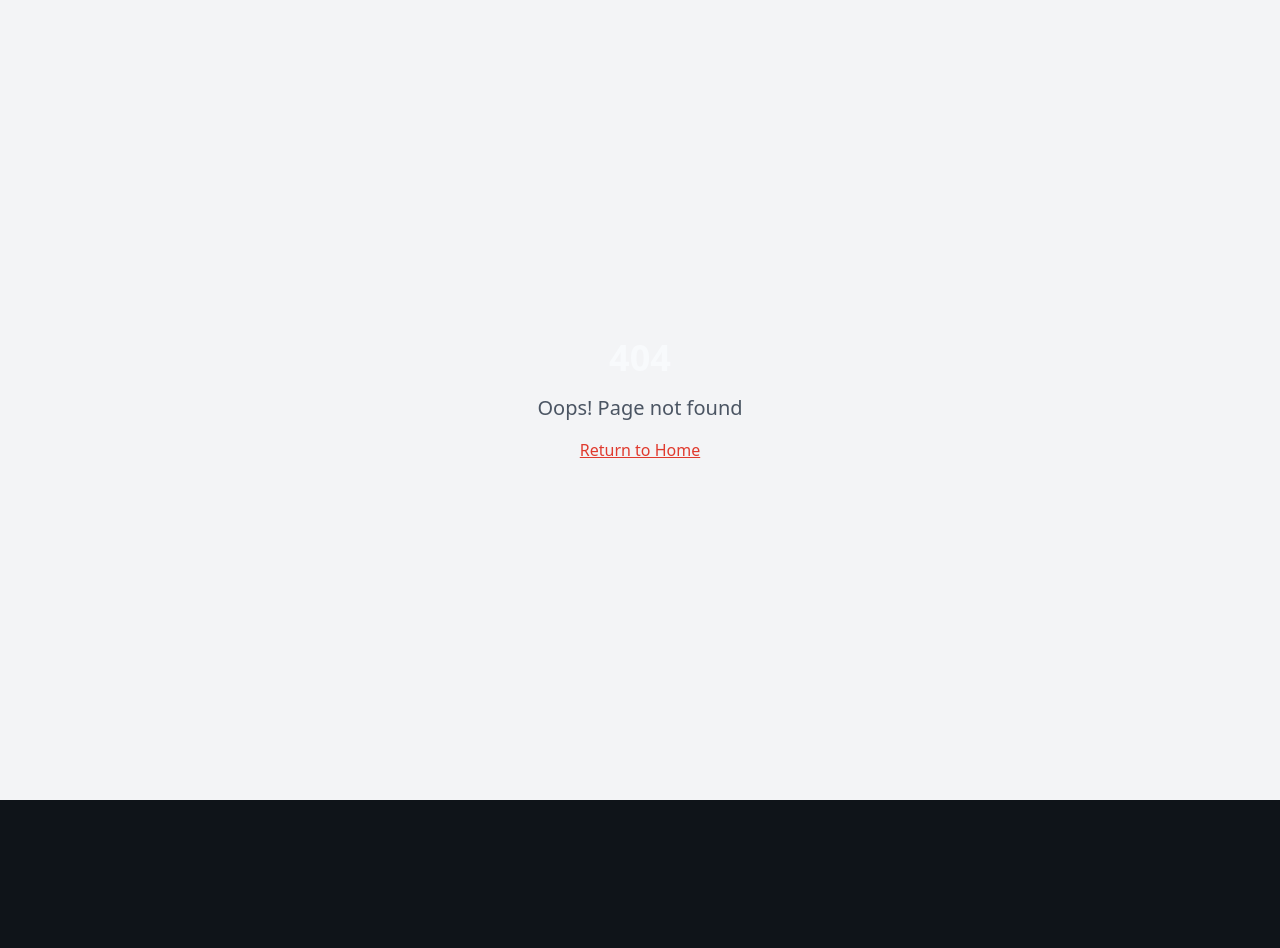
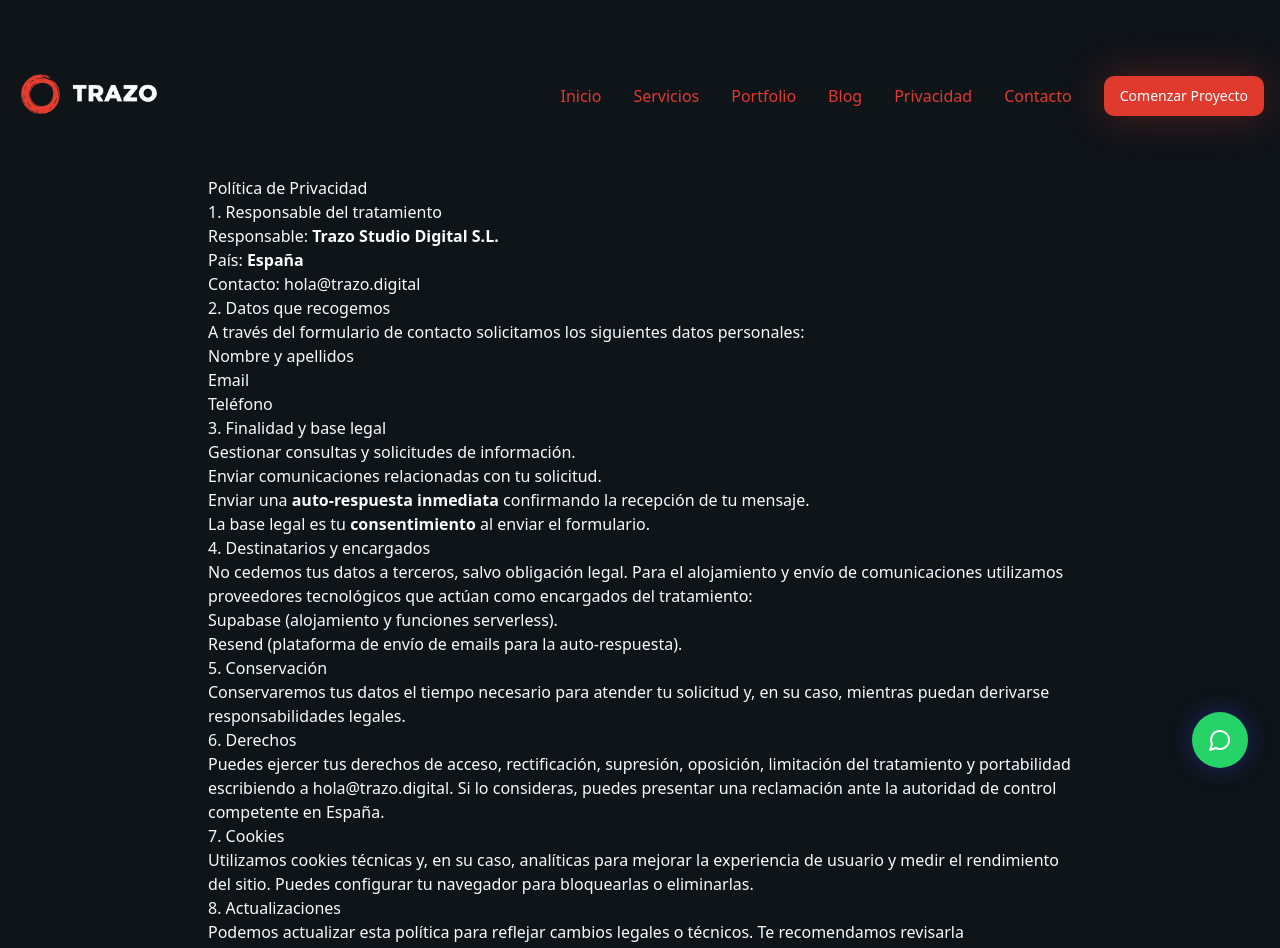
Before and after one commit to papparazzi76/trazo-digital-showcase, a React (Vite) app: page /politica-de-privacidad in a window 1280 px wide. Before the commit this address had no page. Shown: the top 948 px of the page. Before the commit the page ends 800 px from the top, so only its background shows below. Built offline with nearby package versions, Linux system fonts and the light colour scheme.

Commit message:
Add Privacy Policy page
The AI created a Privacy Policy page with the provided company name, country, contact email, and data collection details. It also included information about the auto-reply feature.

```diff
--- a/src/App.tsx
+++ b/src/App.tsx
@@ -10,6 +10,7 @@ import ContactPage from "./pages/ContactPage";
 import Blog from "./pages/Blog";
 import BlogPost from "./pages/BlogPost";
 import ServiceDetail from "./pages/ServiceDetail";
+import PrivacyPolicy from "./pages/PrivacyPolicy";
 const queryClient = new QueryClient();
 
 const App = () => (
@@ -27,6 +28,7 @@ const App = () => (
             <Route path="/blog" element={<Blog />} />
             <Route path="/blog/:slug" element={<BlogPost />} />
             <Route path="/servicios/:slug" element={<ServiceDetail />} />
+            <Route path="/politica-de-privacidad" element={<PrivacyPolicy />} />
             {/* ADD ALL CUSTOM ROUTES ABOVE THE CATCH-ALL "*" ROUTE */}
             <Route path="*" element={<NotFound />} />
           </Routes>
--- a/src/components/Contact.tsx
+++ b/src/components/Contact.tsx
@@ -5,7 +5,7 @@ import { Input } from '@/components/ui/input';
 import { Textarea } from '@/components/ui/textarea';
 import { Card, CardContent, CardHeader, CardTitle } from '@/components/ui/card';
 import { useToast } from '@/hooks/use-toast';
-
+import { supabase } from '@/integrations/supabase/client';
 const Contact = () => {
   const [formData, setFormData] = useState({
     name: '',
@@ -28,15 +28,32 @@ const Contact = () => {
     e.preventDefault();
     setIsSubmitting(true);
 
-    // Simulate form submission
-    setTimeout(() => {
+    try {
+      const { data, error } = await supabase.functions.invoke('send-confirmation', {
+        body: {
+          name: formData.name,
+          email: formData.email,
+          phone: formData.phone,
+          message: formData.message,
+        },
+      });
+
+      if (error) throw error;
+
       toast({
         title: "¡Mensaje enviado!",
-        description: "Nos pondremos en contacto contigo muy pronto.",
+        description: "Te hemos enviado una confirmación por email. Nos pondremos en contacto contigo muy pronto.",
       });
       setFormData({ name: '', email: '', phone: '', message: '' });
+    } catch (err: any) {
+      toast({
+        title: "No se pudo enviar el mensaje",
+        description: err.message ?? 'Inténtalo de nuevo en unos minutos.',
+        variant: 'destructive'
+      });
+    } finally {
       setIsSubmitting(false);
-    }, 1000);
+    }
   };
 
   const openWhatsApp = () => {
--- a/src/components/Footer.tsx
+++ b/src/components/Footer.tsx
@@ -68,6 +68,7 @@ const Footer = () => {
               <li><Link to="/#portfolio" className="text-primary hover:opacity-80 transition-colors">Portfolio</Link></li>
               <li><Link to="/blog" className="text-primary hover:opacity-80 transition-colors">Blog</Link></li>
               <li><Link to="/contacto" className="text-primary hover:opacity-80 transition-colors">Contacto</Link></li>
+              <li><Link to="/politica-de-privacidad" className="text-primary hover:opacity-80 transition-colors">Privacidad</Link></li>
             </ul>
           </div>
 
--- a/src/components/Header.tsx
+++ b/src/components/Header.tsx
@@ -50,6 +50,7 @@ const Header = () => {
             <button onClick={() => handleSectionClick('servicios')} className="nav-link text-primary hover:opacity-80 transition-colors">Servicios</button>
             <button onClick={() => handleSectionClick('portfolio')} className="nav-link text-primary hover:opacity-80 transition-colors">Portfolio</button>
             <Link to="/blog" className="nav-link text-primary hover:opacity-80 transition-colors">Blog</Link>
+            <Link to="/politica-de-privacidad" className="nav-link text-primary hover:opacity-80 transition-colors">Privacidad</Link>
             <Link to="/contacto" className="nav-link text-primary hover:opacity-80 transition-colors">Contacto</Link>
             <Link to="/contacto">
               <Button className="glow-primary">Comenzar Proyecto</Button>
@@ -74,6 +75,7 @@ const Header = () => {
               <button onClick={() => handleSectionClick('servicios')} className="text-left text-primary hover:opacity-80 transition-colors">Servicios</button>
               <button onClick={() => handleSectionClick('portfolio')} className="text-left text-primary hover:opacity-80 transition-colors">Portfolio</button>
               <Link to="/blog" onClick={() => setIsMenuOpen(false)} className="text-left text-primary hover:opacity-80 transition-colors">Blog</Link>
+              <Link to="/politica-de-privacidad" onClick={() => setIsMenuOpen(false)} className="text-left text-primary hover:opacity-80 transition-colors">Privacidad</Link>
               <Link to="/contacto" onClick={() => setIsMenuOpen(false)} className="text-left text-primary hover:opacity-80 transition-colors">Contacto</Link>
               <Link to="/contacto" onClick={() => setIsMenuOpen(false)} className="w-full">
                 <Button className="w-full glow-primary mt-4">Comenzar Proyecto</Button>
--- a/src/components/SchemaOrg.tsx
+++ b/src/components/SchemaOrg.tsx
@@ -1,6 +1,6 @@
 import { Helmet } from 'react-helmet-async';
 
-type SchemaType = 'Article' | 'Service' | 'Blog';
+type SchemaType = 'Article' | 'Service' | 'Blog' | 'PrivacyPolicy' | 'WebPage';
 
 interface SchemaOrgProps {
   schema: object;
--- /dev/null
+++ b/src/pages/PrivacyPolicy.tsx
@@ -0,0 +1,122 @@
+import Header from '@/components/Header';
+import Footer from '@/components/Footer';
+import WhatsAppFloat from '@/components/WhatsAppFloat';
+import { Helmet } from 'react-helmet-async';
+import { useLocation } from 'react-router-dom';
+import SchemaOrg from '@/components/SchemaOrg';
+
+const PrivacyPolicy = () => {
+  const location = useLocation();
+  const canonical = typeof window !== 'undefined' ? `${window.location.origin}${location.pathname}` : '';
+
+  const schema = {
+    name: 'Política de Privacidad | Trazo.digital',
+    description:
+      'Política de Privacidad de Trazo Studio Digital S.L. (España). Información sobre datos del formulario y cookies.',
+    url: canonical,
+  };
+
+  return (
+    <div className="min-h-screen bg-background">
+      <Helmet>
+        <title>Política de Privacidad | Trazo.digital</title>
+        <meta
+          name="description"
+          content="Política de Privacidad de Trazo Studio Digital S.L. (España). Información sobre datos del formulario y cookies."
+        />
+        <link rel="canonical" href={canonical} />
+      </Helmet>
+      <SchemaOrg schema={schema} type="PrivacyPolicy" />
+      <Header />
+      <main className="pt-24 md:pt-32">
+        <article className="container mx-auto px-4 py-12 prose prose-invert max-w-4xl">
+          <h1>Política de Privacidad</h1>
+
+          <section>
+            <h2>1. Responsable del tratamiento</h2>
+            <p>
+              Responsable: <strong>Trazo Studio Digital S.L.</strong><br />
+              País: <strong>España</strong><br />
+              Contacto: <a href="mailto:hola@trazo.digital">hola@trazo.digital</a>
+            </p>
+          </section>
+
+          <section>
+            <h2>2. Datos que recogemos</h2>
+            <p>
+              A través del formulario de contacto solicitamos los siguientes datos personales:
+            </p>
+            <ul>
+              <li>Nombre y apellidos</li>
+              <li>Email</li>
+              <li>Teléfono</li>
+            </ul>
+          </section>
+
+          <section>
+            <h2>3. Finalidad y base legal</h2>
+            <ul>
+              <li>Gestionar consultas y solicitudes de información.</li>
+              <li>Enviar comunicaciones relacionadas con tu solicitud.</li>
+              <li>
+                Enviar una <strong>auto‑respuesta inmediata</strong> confirmando la recepción de tu mensaje.
+              </li>
+            </ul>
+            <p>
+              La base legal es tu <strong>consentimiento</strong> al enviar el formulario.
+            </p>
+          </section>
+
+          <section>
+            <h2>4. Destinatarios y encargados</h2>
+            <p>
+              No cedemos tus datos a terceros, salvo obligación legal. Para el alojamiento y envío de
+              comunicaciones utilizamos proveedores tecnológicos que actúan como encargados del tratamiento:
+            </p>
+            <ul>
+              <li>Supabase (alojamiento y funciones serverless).</li>
+              <li>Resend (plataforma de envío de emails para la auto‑respuesta).</li>
+            </ul>
+          </section>
+
+          <section>
+            <h2>5. Conservación</h2>
+            <p>
+              Conservaremos tus datos el tiempo necesario para atender tu solicitud y, en su caso,
+              mientras puedan derivarse responsabilidades legales.
+            </p>
+          </section>
+
+          <section>
+            <h2>6. Derechos</h2>
+            <p>
+              Puedes ejercer tus derechos de acceso, rectificación, supresión, oposición, limitación del
+              tratamiento y portabilidad escribiendo a <a href="mailto:hola@trazo.digital">hola@trazo.digital</a>.
+              Si lo consideras, puedes presentar una reclamación ante la autoridad de control competente en España.
+            </p>
+          </section>
+
+          <section>
+            <h2>7. Cookies</h2>
+            <p>
+              Utilizamos cookies técnicas y, en su caso, analíticas para mejorar la experiencia de usuario y
+              medir el rendimiento del sitio. Puedes configurar tu navegador para bloquearlas o eliminarlas.
+            </p>
+          </section>
+
+          <section>
+            <h2>8. Actualizaciones</h2>
+            <p>
+              Podemos actualizar esta política para reflejar cambios legales o técnicos. Te recomendamos
+              revisarla periódicamente.
+            </p>
+          </section>
+        </article>
+      </main>
+      <Footer />
+      <WhatsAppFloat />
+    </div>
+  );
+};
+
+export default PrivacyPolicy;
```
Also changed, not shown: 2 other files (tests, documents, lock files or other folders).
